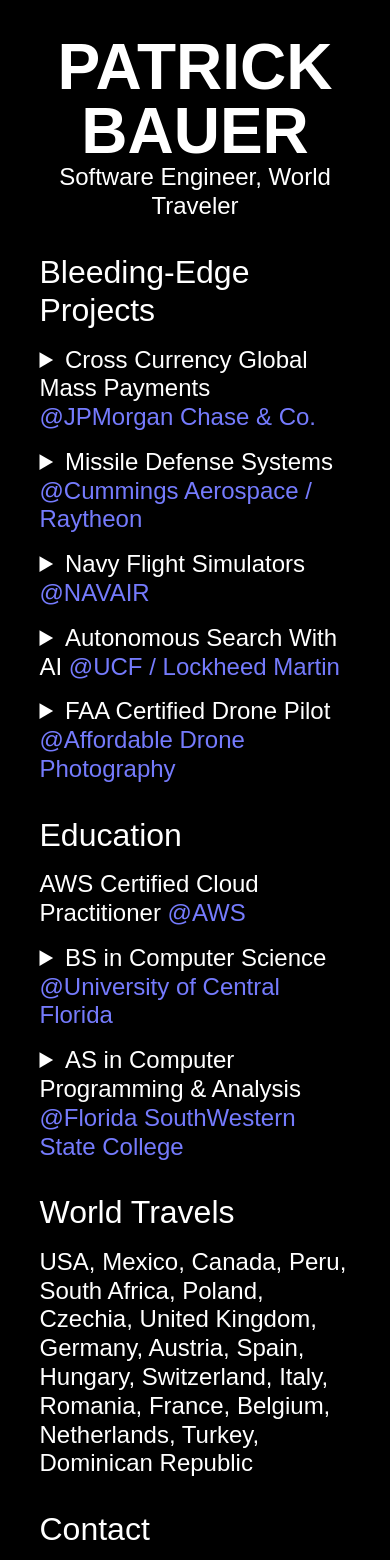
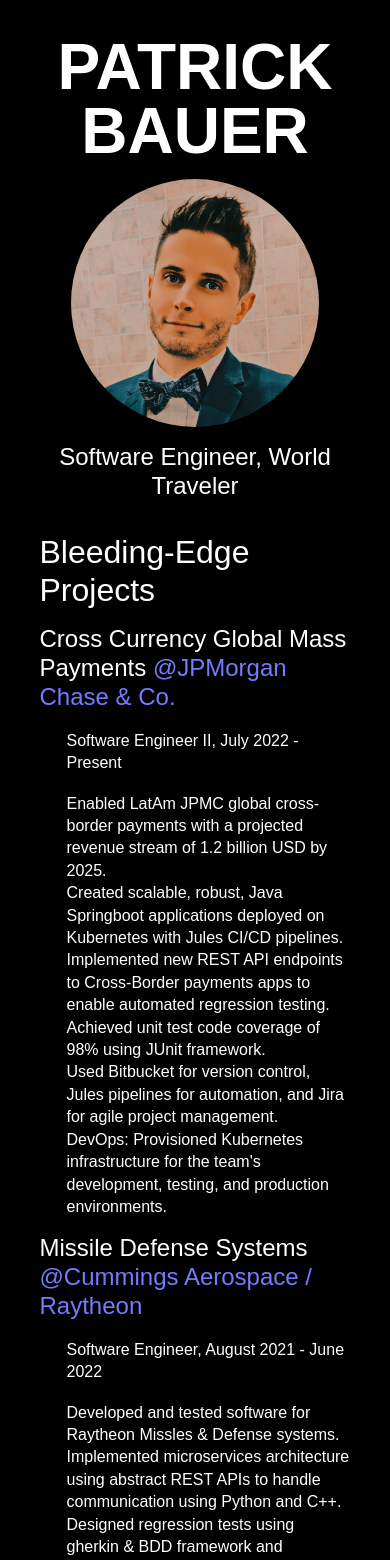
Before and after one commit to patrick1bauer/portfolio, a Next.js app: page / in a window 390 px wide. Shown: the top 1560 px of the page. Built offline with nearby package versions, Linux system fonts and the light colour scheme.

Commit message:
Added picture, added button to download resume, adjusted css

```diff
--- a/pages/index.jsx
+++ b/pages/index.jsx
@@ -5,14 +5,12 @@
     <div className="div-component">
       <div className="div-content">
         <div id="home-title">Patrick Bauer</div>
-          <h1 id="home-description">
-            Software Engineer, World Traveler
-          </h1>
+        <img src="pictures/Profile_Picture.jpg" alt="Profile Picture" />
+        <h1 id="home-description">Software Engineer, World Traveler</h1>
 
         <h1>Bleeding-Edge Projects</h1>
 
-          <details>
-            <summary>Cross Currency Global Mass Payments <a href="https://www.jpmorgan.com/payments/payments-and-cross-currency-solutions/cross-currency-solutions" target="_blank">@JPMorgan Chase & Co.</a></summary>
+        <h2>Cross Currency Global Mass Payments <a href="https://www.jpmorgan.com/payments/payments-and-cross-currency-solutions/cross-currency-solutions" target="_blank">@JPMorgan Chase & Co.</a></h2>
         <div className="div-detailsinside">
           <br />
           <h3>Software Engineer II, July 2022 - Present</h3>
@@ -26,10 +24,8 @@
             <li>DevOps: Provisioned Kubernetes infrastructure for the team's development, testing, and production environments.</li>
           </ul>
         </div>
-          </details>
 
-        <details>
-          <summary>Missile Defense Systems <a href="https://www.rtx.com/raytheon/what-we-do/strategic-missile-defense" target="_blank">@Cummings Aerospace / Raytheon</a></summary>
+        <h2>Missile Defense Systems <a href="https://www.rtx.com/raytheon/what-we-do/strategic-missile-defense" target="_blank">@Cummings Aerospace / Raytheon</a></h2>
         <div className="div-detailsinside">
           <br />
           <h3>Software Engineer, August 2021 - June 2022</h3>
@@ -44,10 +40,8 @@
             <li>Used GitHub & Bitbucket for version control, Jenkins for automated building & testing, and Jira for agile project management.</li>
           </ul>
         </div>
-        </details>
 
-        <details>
-          <summary>Navy Flight Simulators <a href="https://www.navair.navy.mil/nawctsd/" target="_blank">@NAVAIR</a></summary>
+        <h2>Navy Flight Simulators <a href="https://www.navair.navy.mil/nawctsd/" target="_blank">@NAVAIR</a></h2>
         <div className="div-detailsinside">
           <br />
           <h3>Junior Software Developer, March 2020 - November 2020</h3>
@@ -57,10 +51,8 @@
             <li>Used SVN for version control and Jira for agile project management.</li>
           </ul>
         </div>
-        </details>
 
-        <details>
-          <summary>Autonomous Search With AI <a href="https://github.com/patrick1bauer" target ="_blank">@UCF / Lockheed Martin</a></summary>
+        <h2>Autonomous Search With AI <a href="https://github.com/patrick1bauer" target ="_blank">@UCF / Lockheed Martin</a></h2>
         <div className="div-detailsinside">
           <br />
           <h3>Team Lead & Machine Learning, August 2020 - May 2021</h3>
@@ -71,10 +63,8 @@
             <li>Machine Learning & Autonomous Navigation (Python)</li>
           </ul>
         </div>
-        </details>
 
-        <details>
-          <summary>FAA Certified Drone Pilot <a href="http://www.affordabledronephotography.com/" target="_blank">@Affordable Drone Photography</a></summary>
+        <h2>FAA Certified Drone Pilot <a href="http://www.affordabledronephotography.com/" target="_blank">@Affordable Drone Photography</a></h2>
         <div className="div-detailsinside">
           <br />
           <h3>Founder, January 2016 - March 2020</h3>
@@ -84,14 +74,12 @@
             <li>Drone Pilot - FAA-certified Unmanned Aerial Systems Remote Pilot.</li>
           </ul>
         </div>
-        </details>
 
         <h1>Education</h1>
 
-        <summary>AWS Certified Cloud Practitioner <a href="https://www.credly.com/badges/10a4e777-84f9-4dbc-8cea-93b7c7bbdd7b/linked_in_profile" target="_blank">@AWS</a></summary>
+        <h2>AWS Certified Cloud Practitioner <a href="https://www.credly.com/badges/10a4e777-84f9-4dbc-8cea-93b7c7bbdd7b/linked_in_profile" target="_blank">@AWS</a></h2>
 
-        <details>
-          <summary>BS in Computer Science <a href="https://www.ucf.edu/" target="_blank">@University of Central Florida</a></summary>
+        <h2>BS in Computer Science <a href="https://www.ucf.edu/" target="_blank">@University of Central Florida</a></h2>
         <br />
         <div className="div-detailsinside">
           <ul>
@@ -104,9 +92,8 @@
             <li>Dean's List (&gt;3.5 GPA) Spring 2021</li>
           </ul>
         </div>
-        </details>
-        <details>
-          <summary>AS in Computer Programming & Analysis <a href="https://www.fsw.edu/" target="_blank">@Florida SouthWestern State College</a></summary>
+
+        <h2>AS in Computer Programming & Analysis <a href="https://www.fsw.edu/" target="_blank">@Florida SouthWestern State College</a></h2>
         <br />
         <div className="div-detailsinside">
           <ul>
@@ -115,15 +102,17 @@
             <li>Dean's List Spring 2019</li>
           </ul>
         </div>
-        </details>
 
         <h1>World Travels</h1>
         <h2>USA, Mexico, Canada, Peru, South Africa, Poland, Czechia, United Kingdom, Germany, Austria, Spain, Hungary, Switzerland, Italy, Romania, France, Belgium, Netherlands, Turkey, Dominican Republic</h2>
 
-        <h1>Contact</h1>
-        <h2>Send me a text or email, give me a call, add me on LinkedIn. Lets chat!</h2>
-        <h2><CopyText text="patrick1bauer@gmail.com" feedbackMessage="Email copied to clipboard!"/> <CopyText text="+1 (239) 961-9175" feedbackMessage="Phone copied to clipboard!"/></h2>
-        <h2><a href="https://www.linkedin.com/in/patrickbauer/" target="_blank">linkedin.com/in/patrickbauer</a> <a href="https://github.com/patrick1bauer" target="_blank">github.com/patrick1bauer</a></h2>
+        <h1>Let's Connect</h1>
+        <h2><CopyText text="+1 (239) 961-9175" feedbackMessage="Phone copied to clipboard!"/></h2>
+        <h2><CopyText text="patrick1bauer@gmail.com" feedbackMessage="Email copied to clipboard!"/></h2>
+        <h2><a href="https://www.linkedin.com/in/patrickbauer/" target="_blank">linkedin.com/in/patrickbauer</a></h2>
+        <h2><a href="https://github.com/patrick1bauer" target="_blank">github.com/patrick1bauer</a></h2>
+        <h2><a href="pdfs/Patrick_Bauer_Resume.pdf" download="Patrick_Bauer_Resume.pdf">Download my Resume</a></h2>
+
       </div>
     </div>
   );
--- a/styles/globals.css
+++ b/styles/globals.css
@@ -107,6 +107,17 @@
   cursor: pointer;
 }
 
+img {
+  border-radius: 50%;
+  width: 300px;
+  height: auto;
+  display: block;
+  margin-right: auto;
+  margin-left: auto;
+  margin-top: 5%;
+  margin-bottom: 5%;
+}
+
 /* Small screen content styles */
 
 @media only screen and (max-width: 600px) {
@@ -133,4 +144,8 @@
   li {
     font-size: 16px;
   }
+
+  img {
+    width: 80%;
+  }
 }
```
Also changed, not shown: public/pictures/Profile_Picture.jpg (added). Lines whose indentation alone changed are shown as unchanged.
